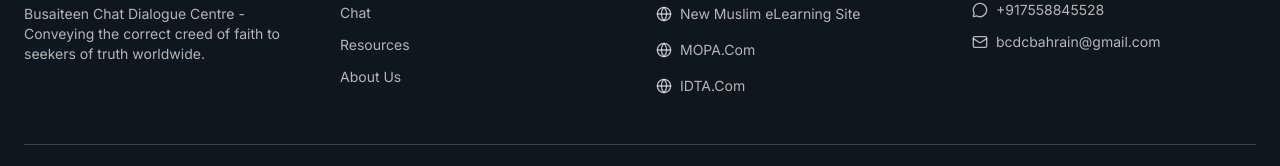
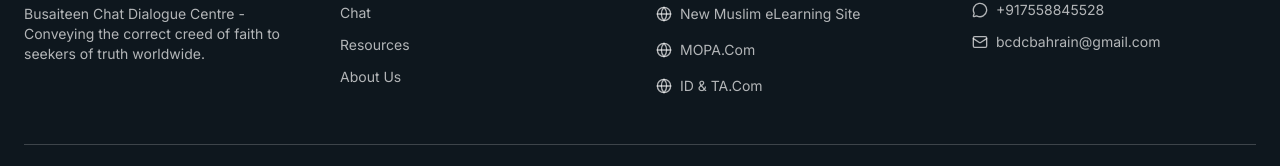
Before and after one commit to bcdcbahrain/v0-website, a Next.js app: page / in a window 1280 px wide. Shown: the part 3912-4078 px from the top of the page. Built offline with nearby package versions, Linux system fonts and the light colour scheme.

Commit message:
Update footer text from 'IDTA.Com' to 'ID & TA.Com'

```diff
--- a/components/footer.tsx
+++ b/components/footer.tsx
@@ -113,7 +113,7 @@ export function Footer() {
                     className="flex items-center gap-2 text-sm text-background/70 transition-colors hover:text-secondary"
                   >
                     <Globe className="h-4 w-4" />
-                    IDTA.Com
+                    ID & TA.Com
                   </a>
               </li>
             </ul>
```
